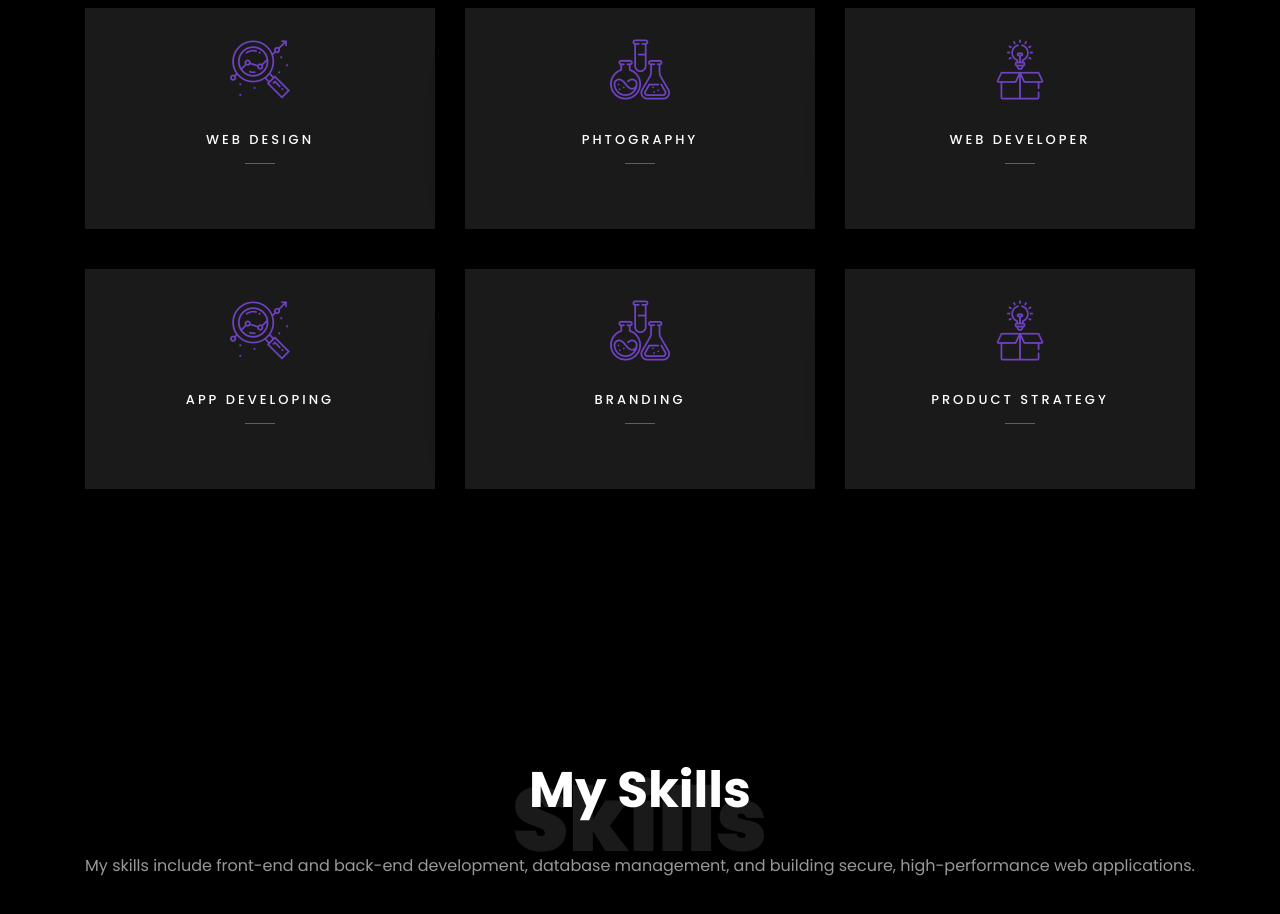
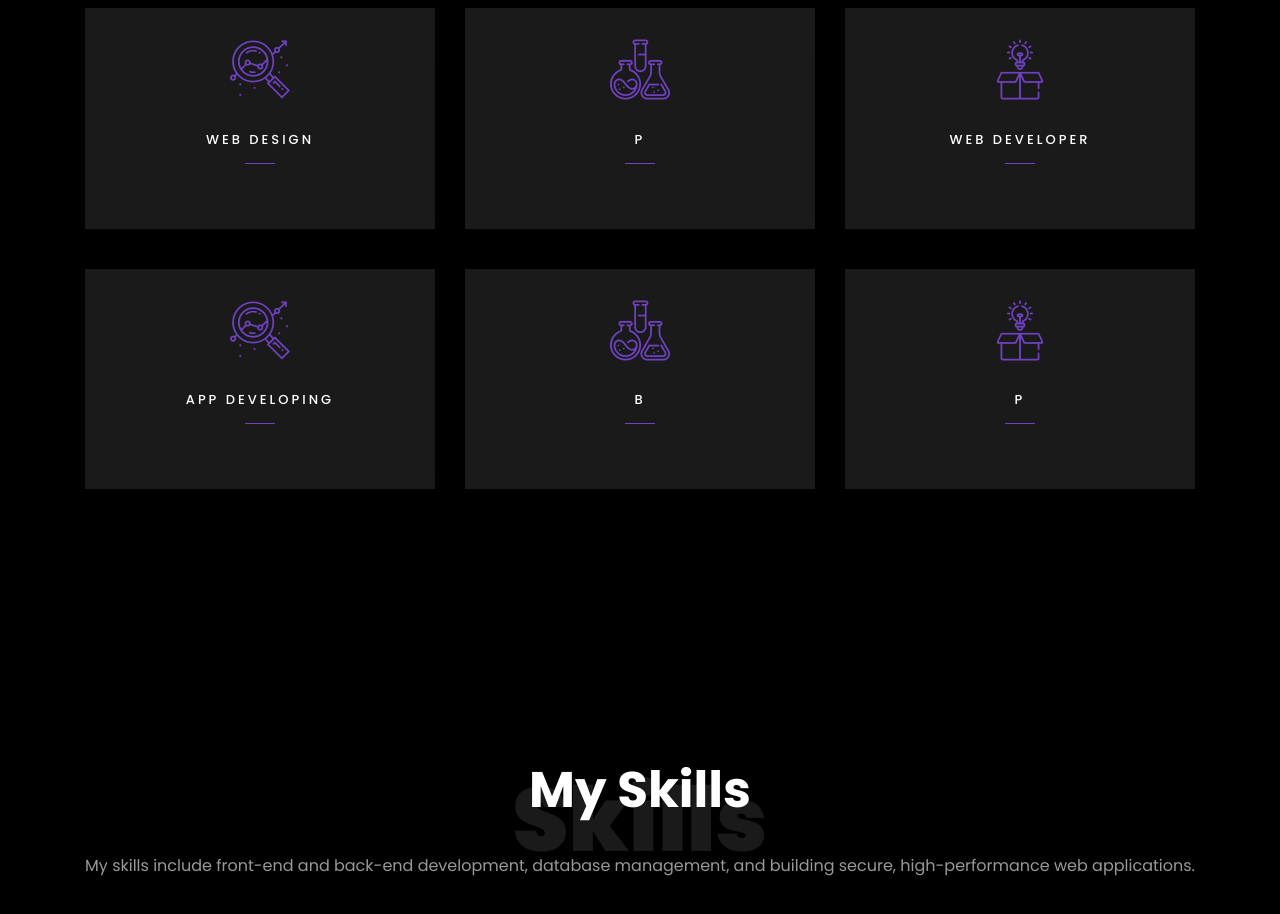
Before and after one commit to aicha941/Aicha_Baloubali, a plain HTML site: page index.html in a window 1280 px wide. Shown: the part 3400-4314 px from the top of the page. Drawn offline with Linux system fonts and the light colour scheme; files whose address does not match are found by name.

Commit message:
Update index.html

```diff
--- a/index.html
+++ b/index.html
@@ -60,7 +60,7 @@
 		          		<span class="subheading">Hello!</span>
 			            <h1 class="mb-4 mt-3">I'm <span>BalouBali Aicha</span></h1>
 			            <h2 class="mb-4">this is my favorite work</h2>
-			            <p><a href="#" class="btn btn-primary py-3 px-4">Hire me</a> <a href="#" class="btn btn-white btn-outline-white py-3 px-4">My works</a></p>
+			            <p><a href="#" class="btn btn-primary py-3 px-4">Hire me</a> <a href="#projects-section" class="btn btn-white btn-outline-white py-3 px-4">My works</a></p>
 		            </div>
 		          </div>
 	        	</div>
@@ -78,7 +78,7 @@
 		          	<div class="text">
 		          		<span class="subheading">Hello!</span>
 			            <h1 class="mb-4 mt-3">I'm a <span>Web Developer</span></h1>
-			            <p><a href="#" class="btn btn-primary py-3 px-4">Hire me</a> <a href="#" class="btn btn-white btn-outline-white py-3 px-4">My works</a></p>
+			            <p><a href="#" class="btn btn-primary py-3 px-4">Hire me</a> <a href="#projects-section" class="btn btn-white btn-outline-white py-3 px-4">My works</a></p>
 		            </div>
 		          </div>
 	        	</div>
@@ -241,7 +241,7 @@
 								<i class="flaticon-flasks"></i>
 							</span>
 							<div class="desc">
-								<h3 class="mb-5">Phtography</h3>
+								<h3 class="mb-5">P</h3>
 							</div>
 						</a>
 					</div>
@@ -272,7 +272,7 @@
 								<i class="flaticon-flasks"></i>
 							</span>
 							<div class="desc">
-								<h3 class="mb-5">Branding</h3>
+								<h3 class="mb-5">B</h3>
 							</div>
 						</a>
 					</div>
@@ -282,7 +282,7 @@
 								<i class="flaticon-ideas"></i>
 							</span>
 							<div class="desc">
-								<h3 class="mb-5">Product Strategy</h3>
+								<h3 class="mb-5">P</h3>
 							</div>
 						</a>
 					</div>
```
